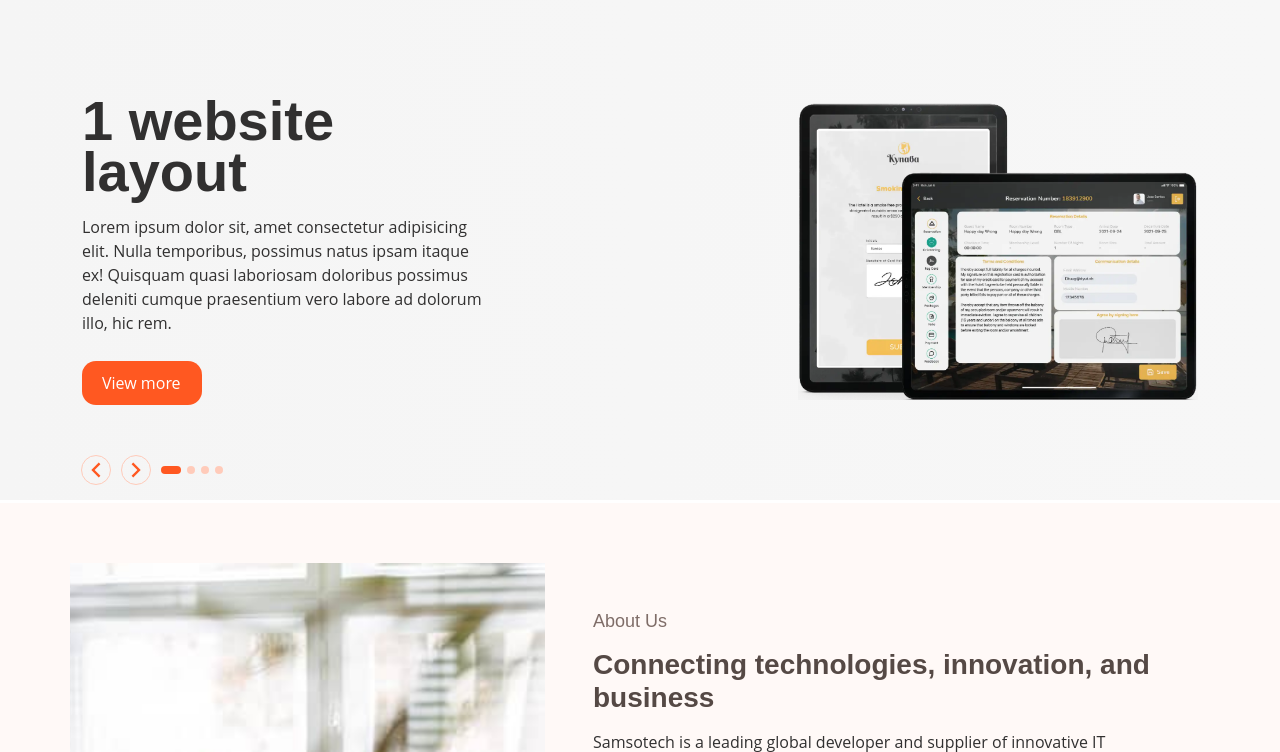
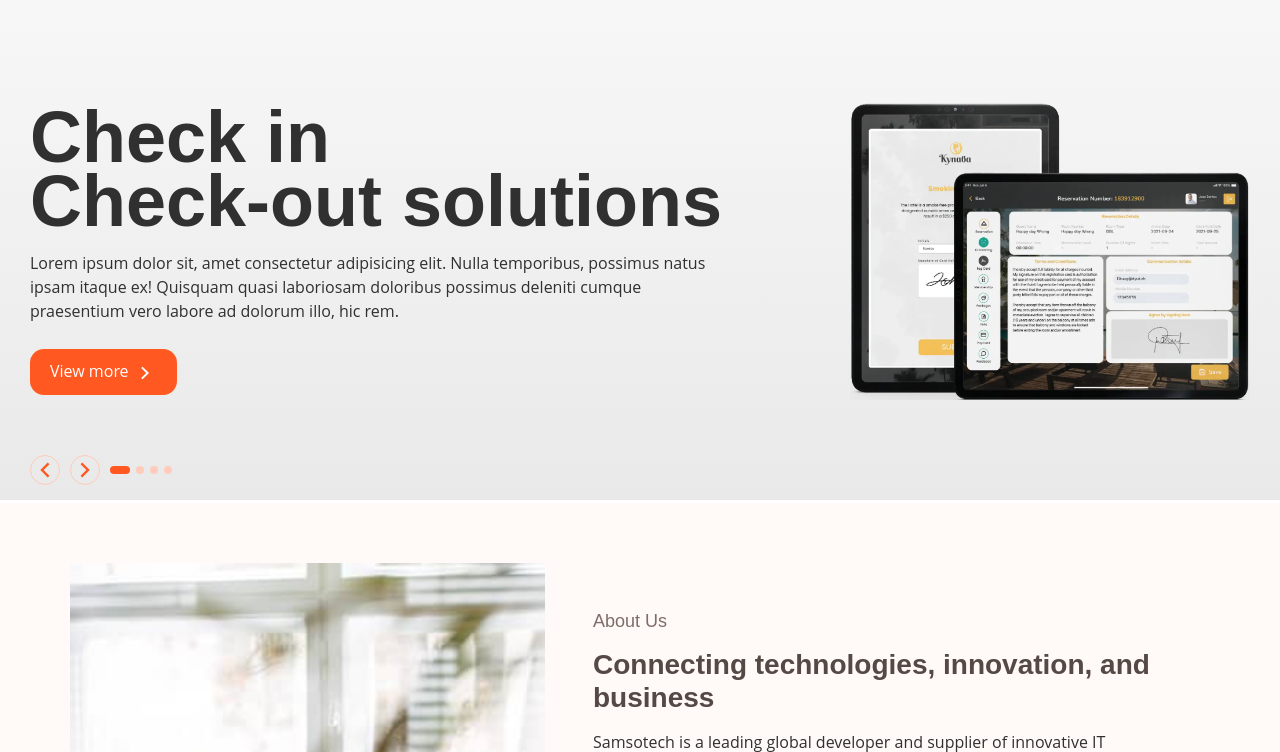
Before and after one commit to mharisgh/samsotech-id.com, a PHP site: page / in a window 1280 px wide. Shown: the part 110-862 px from the top of the page. Run offline with PHP 8.4, Linux system fonts and the light colour scheme; style sheets or scripts are compiled from the project's sources; some libraries are stand-ins or nearby versions.

Commit message:
text-size & container width full

```diff
--- a/assets/css/style.css
+++ b/assets/css/style.css
@@ -2320,54 +2320,66 @@ section {
     /* Banner Slider styles  */
     /* ======================================= */
     .hero-banner {
-        background: linear-gradient(to right, #f5f5f5, #f7f7f7);
-    }
-
-    .hero-banner .container {
+        background: linear-gradient(to top, #e9e9e9, #f7f7f7);
+    }
+
+    .hero-banner .hero-container {
         justify-self: center;
         position: relative;
+        width: 100%;
+        padding: 0 30px;
         min-height: 500px;
         display: grid;
         align-items: center;
     }
 
-    .hero-banner .container .slide-container .slide {
+    .hero-banner .hero-container .slide-container .slide {
         display: flex;
         align-items: center;
         justify-content: space-between;
     }
 
-    .hero-banner .container .slide-container .slide .content {
+    .hero-banner .hero-container .slide-container .slide .content {
         display: flex;
         flex-direction: column;
         /* animation: slideContent .4s linear .6s backwards; */
         animation: slideContent ease-out .6s;
-        max-width: 400px;
+        max-width: 700px;
         justify-content: center;
-        gap:10px;
-    }
-
-    .hero-banner .container .slide-container .slide .content h3 {
-        font-size: 3.5rem;
-        font-weight: 600;
-        line-height: 3.2rem;
-    }
-
-    .hero-banner .container .slide-container .slide a {
+        gap: 10px;
+    }
+
+    .hero-banner .hero-container .slide-container .slide .content h3 {
+        font-size: 4.5rem;
+        font-weight: 700;
+        line-height: 4rem;
+    }
+
+    .hero-banner .hero-container .slide-container .slide .content p {
+        font-weight: 500;
+    }
+
+    .hero-banner .hero-container .slide-container .slide a {
         background-color: #ff5821;
         color: white;
         border: none;
         padding: 10px 20px;
         border-radius: 14px;
-        width: 120px;
+        width: fit-content;
         text-decoration: none;
     }
 
-    .hero-banner .container .slide-container .slide a:hover {
+    .hero-banner .hero-container .slide-container .slide a svg {
+        width: 24px;
+        height: 24px;
+        fill: #fff;
+    }
+
+    .hero-banner .hero-container .slide-container .slide a:hover {
         box-shadow: 2px 2px 10px rgba(0, 0, 0, 0.2);
     }
 
-    .hero-banner .container .slide-container .slide .image img {
+    .hero-banner .hero-container .slide-container .slide .image img {
         max-width: 400px;
         height: 500px;
         object-fit: contain;
@@ -2376,11 +2388,11 @@ section {
     }
 
 
-    .hero-banner .container .slide-container {
+    .hero-banner .hero-container .slide-container {
         display: none;
     }
 
-    .hero-banner .container .slide-container.active {
+    .hero-banner .hero-container .slide-container.active {
         display: block;
     }
 
@@ -2392,7 +2404,7 @@ section {
         gap: 10px;
         align-items: center;
         bottom: 3%;
-        left:1%;
+        left: 30px;
     }
 
     .prev-next {
@@ -2400,8 +2412,8 @@ section {
         gap: 10px;
     }
 
-    .hero-banner .container #prev,
-    .hero-banner .container #next {
+    .hero-banner .hero-container #prev,
+    .hero-banner .hero-container #next {
         height: 30px;
         width: 30px;
         color: #ff5821;
@@ -2411,33 +2423,33 @@ section {
         border-radius: 100%;
     }
 
-    .hero-banner .container #prev:hover,
-    .hero-banner .container #next:hover {
+    .hero-banner .hero-container #prev:hover,
+    .hero-banner .hero-container #next:hover {
         border-color: #ff5821;
     }
 
-    .hero-banner .container #prev svg,
-    .hero-banner .container #next svg {
+    .hero-banner .hero-container #prev svg,
+    .hero-banner .hero-container #next svg {
         fill: #ff5821;
     }
 
-    .hero-banner .container #next {
+    .hero-banner .hero-container #next {
         right: 20px;
     }
 
-    .hero-banner .container #sliderDots {
+    .hero-banner .hero-container #sliderDots {
         display: flex;
         gap: 6px;
     }
 
-    .hero-banner .container #sliderDots div {
+    .hero-banner .hero-container #sliderDots div {
         width: 8px;
         height: 8px;
         background-color: #ffcbba;
         border-radius: 100%;
     }
 
-    .hero-banner .container #sliderDots div.dotsActive {
+    .hero-banner .hero-container #sliderDots div.dotsActive {
         width: 20px;
         height: 8px;
         background-color: #ff5821;
@@ -2469,28 +2481,28 @@ section {
 
 
     @media screen and (max-width:1000px) {
-        .hero-banner .container .slide-container .slide .content {
+        .hero-banner .hero-container .slide-container .slide .content {
             max-width: 340px;
         }
 
-        .hero-banner .container .slide-container .slide .content h3 {
+        .hero-banner .hero-container .slide-container .slide .content h3 {
             font-size: 34px;
             line-height: 2.1rem;
         }
 
-        .hero-banner .container .slide-container .slide {
+        .hero-banner .hero-container .slide-container .slide {
             display: flex;
             gap: 30px;
             flex-direction: column-reverse;
         }
 
-        .hero-banner .container .slide-container .slide .content {
+        .hero-banner .hero-container .slide-container .slide .content {
             text-align: center;
             align-items: center;
             min-height: 30vh;
         }
 
-        .hero-banner .container .slide-container .slide .image img {
+        .hero-banner .hero-container .slide-container .slide .image img {
             max-height: 20vh;
             object-fit: contain;
         }
@@ -2510,7 +2522,7 @@ section {
     }
 
     @media only screen and (max-width:500px) {
-        .hero-banner .container .slide-container .slide {
+        .hero-banner .hero-container .slide-container .slide {
             padding-top: 30px;
         }
 
--- a/index.html
+++ b/index.html
@@ -70,19 +70,25 @@
 
   <!-- ======= Hero Banner ======= -->
   <div class="hero-banner">
-    <div class="container">
+    <div class="hero-container">
       <div class="slide-container active inactive">
         <div class="slide">
 
           <div class="content">
-            <h3>1 website layout</h3>
+            <h3>Check in<br>Check-out solutions</h3>
             <p>Lorem ipsum dolor sit, amet consectetur adipisicing elit. Nulla temporibus, possimus natus
               ipsam
               itaque ex! Quisquam quasi laboriosam doloribus possimus deleniti cumque praesentium vero
               labore
               ad dolorum illo, hic rem.
             </p>
-            <a href="#">View more</a>
+            <a href="#">View more
+              <svg xmlns="http://www.w3.org/2000/svg" viewBox="0 0 24 24">
+                <path
+                  d="M13.1714 12.0007L8.22168 7.05093L9.63589 5.63672L15.9999 12.0007L9.63589 18.3646L8.22168 16.9504L13.1714 12.0007Z">
+                </path>
+              </svg>
+            </a>
           </div>
 
           <div class="image">
@@ -95,13 +101,19 @@
       <div class="slide-container">
         <div class="slide">
           <div class="content">
-            <h3>2 website layout</h3>
+            <h3>Check in<br>Check-out solutions</h3>
             <p>Lorem ipsum dolor sit, amet consectetur adipisicing elit. Nulla temporibus, possimus natus
               ipsam
               itaque ex! Quisquam quasi laboriosam doloribus possimus deleniti cumque praesentium vero
               labore
               ad dolorum illo, hic rem.</p>
-            <a href="#">View more</a>
+            <a href="#">View more
+              <svg xmlns="http://www.w3.org/2000/svg" viewBox="0 0 24 24">
+                <path
+                  d="M13.1714 12.0007L8.22168 7.05093L9.63589 5.63672L15.9999 12.0007L9.63589 18.3646L8.22168 16.9504L13.1714 12.0007Z">
+                </path>
+              </svg>
+            </a>
 
           </div>
           <div class="image">
@@ -113,13 +125,19 @@
       <div class="slide-container">
         <div class="slide">
           <div class="content">
-            <h3>3 website layout</h3>
+            <h3>Check in<br>Check-out solutions</h3>
             <p>Lorem ipsum dolor sit, amet consectetur adipisicing elit. Nulla temporibus, possimus natus
               ipsam
               itaque ex! Quisquam quasi laboriosam doloribus possimus deleniti cumque praesentium vero
               labore
               ad dolorum illo, hic rem.</p>
-            <a href="#">View more</a>
+            <a href="#">View more
+              <svg xmlns="http://www.w3.org/2000/svg" viewBox="0 0 24 24">
+                <path
+                  d="M13.1714 12.0007L8.22168 7.05093L9.63589 5.63672L15.9999 12.0007L9.63589 18.3646L8.22168 16.9504L13.1714 12.0007Z">
+                </path>
+              </svg>
+            </a>
 
           </div>
           <div class="image">
@@ -131,13 +149,19 @@
       <div class="slide-container">
         <div class="slide">
           <div class="content">
-            <h3>4 website layout</h3>
+            <h3>Check in<br>Check-out solutions</h3>
             <p>Lorem ipsum dolor sit, amet consectetur adipisicing elit. Nulla temporibus, possimus natus
               ipsam
               itaque ex! Quisquam quasi laboriosam doloribus possimus deleniti cumque praesentium vero
               labore
               ad dolorum illo, hic rem.</p>
-            <a href="#">View more</a>
+            <a href="#">View more
+              <svg xmlns="http://www.w3.org/2000/svg" viewBox="0 0 24 24">
+                <path
+                  d="M13.1714 12.0007L8.22168 7.05093L9.63589 5.63672L15.9999 12.0007L9.63589 18.3646L8.22168 16.9504L13.1714 12.0007Z">
+                </path>
+              </svg>
+            </a>
 
           </div>
           <div class="image">
```
